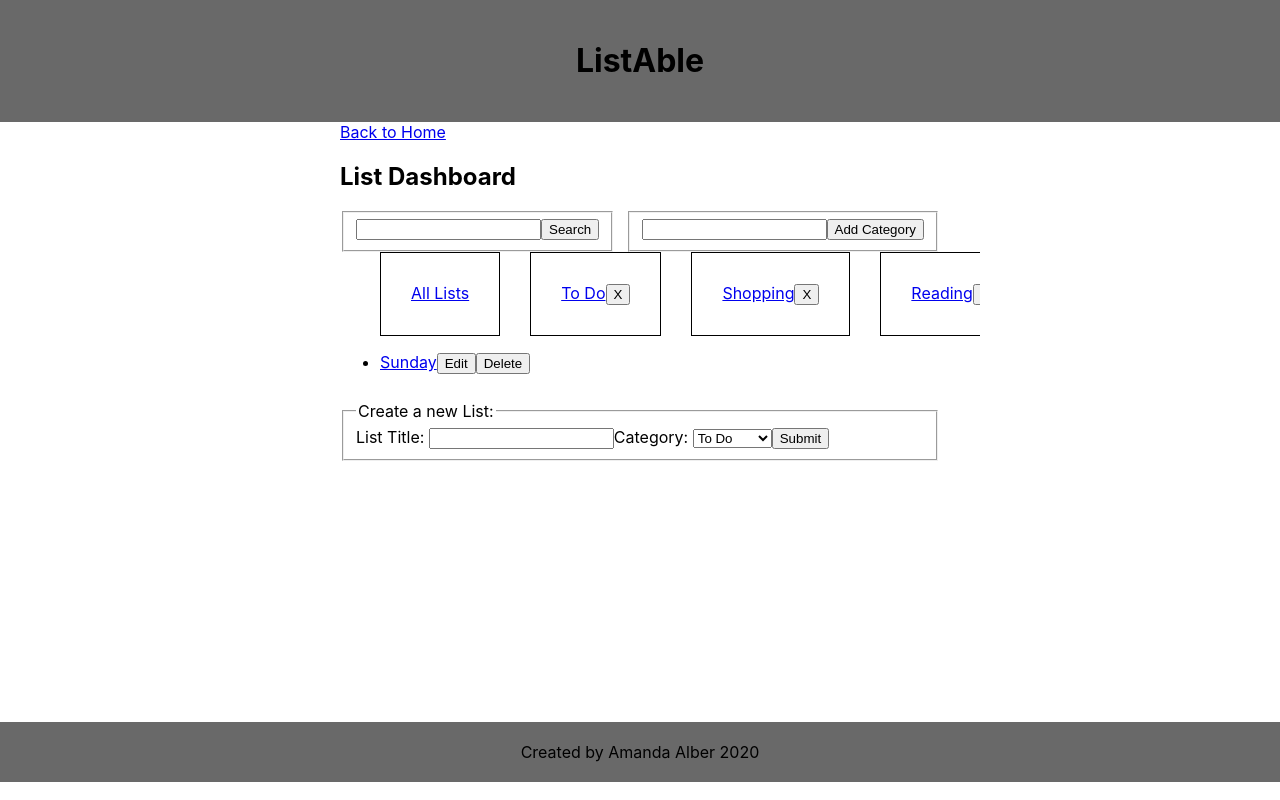
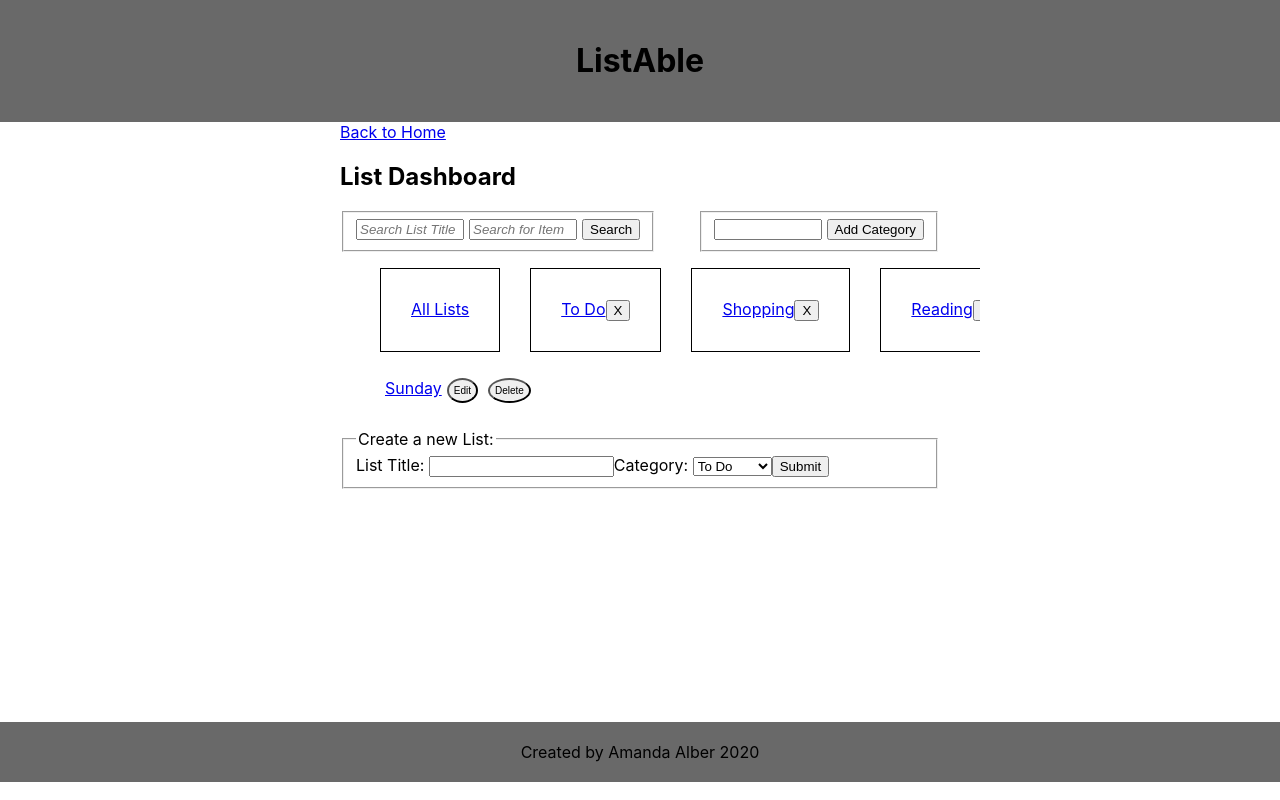
Before and after one commit to mandyalber/ListAble-Client, a React (Create React App) app: page /category/1 in a window 1280 px wide. Built offline with nearby package versions, Linux system fonts and the light colour scheme.

Commit message:
added edit item functionality

```diff
--- a/src/Components/CategoryNav/CategoryNav.css
+++ b/src/Components/CategoryNav/CategoryNav.css
@@ -20,3 +20,8 @@ ul.category li {
     padding: 0;
     margin: 0;
 }
+
+.create-category input[type=text]{
+    width: 100px;
+    margin-right: 5px;
+}
--- a/src/Components/Dashboard/Dashboard.css
+++ b/src/Components/Dashboard/Dashboard.css
@@ -1,3 +1,17 @@
 .list li {
     padding-bottom: 2%;
 }
+
+.list {
+    list-style: none;
+}
+.list li {
+    padding: 5px;
+}
+
+.list button {
+    padding: 5px;
+    margin: 5px;
+    font-size: 10px;
+    border-radius: 50%;
+}
--- /dev/null
+++ b/src/Components/ListDetail/Item.js
@@ -0,0 +1,81 @@
+import React, { useState } from 'react'
+import ListContext from '../ListContext'
+import './ListDetail.css'
+
+export default function Item(props) {
+    const { itemState, setItemState } = React.useContext(ListContext)
+    const [edit, setEdit] = useState(false)
+    const [item, setItem] = useState(props.name)
+
+    const handleDeleteClick = (e) => {
+        e.preventDefault()
+        setItemState(itemState.filter(item => item.id !== e.target.value))
+    }
+
+    const handleEdit = () => {
+        setEdit(!edit)
+    }
+
+    const handleEditChange = (e) => {
+        setItem(e.target.value)
+    }
+
+    const handleEditSubmit = (id) => {
+        const newItems = itemState.map(itm => {
+            if (itm.id === id) {
+                itm.name = item
+            }
+            return itm
+        })
+        setItemState(newItems)
+        handleEdit()
+    }
+
+    const completedTodo = (id) => {
+        const newItems = itemState.map(item => {
+            if (item.id === id) {
+                item.completed = !item.completed
+            }
+            return item
+        })
+
+        setItemState(newItems)
+    }
+
+    return (
+        <div className="item">
+            {!edit ? (
+                <>
+                    <input type="checkbox"
+                        checked={props.completed}
+                        onChange={() => completedTodo(props.id)}
+                        disabled={props.completed ? true : false}
+                    />
+                    {props.name}
+                    <button
+                        onClick={handleEdit}
+                        disabled={props.completed}>Edit
+                    </button>
+                    <button
+                        name="delete"
+                        value={props.id}
+                        onClick={handleDeleteClick}>Delete
+                </button>
+                </>
+            )
+                :
+                (
+                    <>{" "}
+                        <input type="text" value={item} onChange={handleEditChange} />
+                        <button onClick={handleEdit}>Cancel</button>
+                        <button
+                            type="submit"
+                            onClick={() => handleEditSubmit(props.id)}>
+                            Save
+                        </button>
+                    </>
+                )
+            }
+        </div>
+    )
+}
--- a/src/Components/ListDetail/ListDetail.js
+++ b/src/Components/ListDetail/ListDetail.js
@@ -2,26 +2,20 @@ import React from 'react'
 import { Link } from 'react-router-dom'
 import ListContext from '../ListContext'
 import AddItem from './AddItem'
+import Item from './Item'
 import './ListDetail.css'
 
 export default function ListDetail({ match }) {
-    const handleDeleteClick = (e) => {
-        e.preventDefault()
-        setItemState(itemState.filter(item => item.id !== e.target.value))
-    }
 
-    const { listState, itemState, setItemState } = React.useContext(ListContext)
+    const { listState, itemState } = React.useContext(ListContext)
+
     const list = listState.filter(list => list.id === match.params.listId).pop() || { id: null }
+
     const items = itemState.length ? itemState.filter(item => item.listId === list.id)
         .map(item =>
             <li key={item.id}>
-                <input type="checkbox" id={item.id} />
-                {item.name}
-                <button>Edit</button>
-                <button name="delete" value={item.id} onClick={handleDeleteClick}>Delete</button>
+                <Item id={item.id} name={item.name} completed={item.completed} />
             </li>) : ''
-
-
 
     if (list.id) {
         return (
--- a/src/Components/SearchBox/SearchBox.css
+++ b/src/Components/SearchBox/SearchBox.css
@@ -2,3 +2,16 @@
     display: inline;
     float: left;
 }
+
+.searchbox input[type=text]{
+    width: 100px;
+    margin-right: 5px;
+}
+
+.searchbox input[type=text]::placeholder {
+    font-style: italic;
+}
+
+.searchbox p {
+    color: red;
+}
--- a/src/Components/SearchBox/SearchBox.js
+++ b/src/Components/SearchBox/SearchBox.js
@@ -1,13 +1,55 @@
-import React from 'react'
+import React, { useState } from 'react'
+import { Redirect } from 'react-router-dom'
+import ListContext from '../ListContext'
 import './SearchBox.css'
 
-export default function Dashboard(props) {
+export default function SearchBox(props) {
+    const { listState, itemState } = React.useContext(ListContext)
+    const [error, setError] = useState('')
+    //assign inputs to variables
+    //loop through compare item value to items.name
+    //or list value to list.name
+    const handleSubmitClick = (e) => {
+        e.preventDefault()/*
+        const { list, item } = e.target
+        let foundList, foundItem
+
+        for (let i = 0; i < listState.length; i++) {
+            if (listState[i].name.includes(list.value)) {
+                foundList = listState[i].id
+            }
+            else {
+                foundList = null
+            }
+        }
+        for (let i = 0; i < itemState.length; i++) {
+            if (itemState[i].name.includes(item.value)) {
+                foundItem = itemState[i].listId
+            }
+            else {foundItem = null}
+        }
+
+        console.log(foundList)
+        console.log(foundItem)
+
+        if (!foundItem && !foundList) {
+            setError('Nothing found')
+        }
+        else {
+            <Redirect to={`/list/${foundList.id}`} />
+        }*/
+
+
+    }
+
     return (
-        <form className="searchbox">
+        <form className="searchbox" onSubmit={handleSubmitClick}>
             <fieldset>
-                <input id="searchbox" type="text" />
+                <input name="list" type="text" placeholder="Search List Title" />
+                <input name="item" type="text" placeholder="Search for Item" />
                 <button>Search</button>
             </fieldset>
+            <p className="error">{error}</p>
         </form>
     )
 }
```
Also changed, not shown: 1 other file (tests, documents, lock files or other folders).
